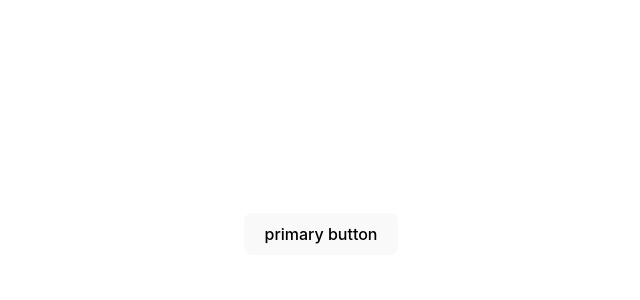
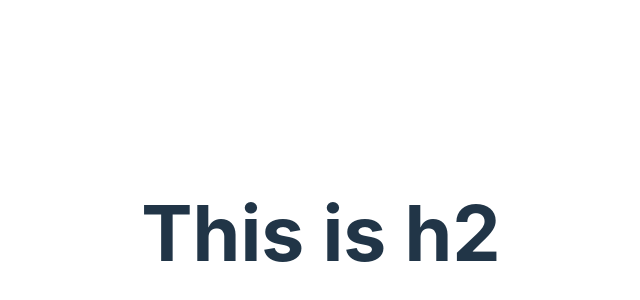
Before and after one commit to Dakshay505/react-typescript, a React (Vite) app: page / in a window 1280 px wide. Shown: the part 166-466 px from the top of the page, without its empty margins (319-959 px from the left). Built offline with nearby package versions, Linux system fonts and the light colour scheme.

Commit message:
using polymorphic

```diff
--- a/src/App.tsx
+++ b/src/App.tsx
@@ -1,4 +1,5 @@
 import "./App.css";
+import Text from "./components/polymorphic/Text";
 
 // import ConditionStatus from "./components/ConditionStatus";
 // import CounterUseReducer from "./components/CounterUseReducer";
@@ -24,7 +25,7 @@ import "./App.css";
 // import RandomNumber from "./components/restriction/RandomNumber";
 // import Toast from "./components/templateLiterals/Toast";
 
-import Button from "./components/html/Button";
+// import Button from "./components/html/Button";
 
 function App() {
   //  const person = {
@@ -104,14 +105,18 @@ function App() {
       {/* <RandomNumber  value={23} isPositive /> */}
       {/* <Toast position="center" /> */}
 
-      <Button
+      {/* <Button
         varient="primary"
         onClick={() => {
           console.log("button clicked");
         }}
       >
         primary button
-      </Button>
+      </Button> */}
+
+      <Text size="md" color="primary" as="h1" >
+        <h2>This is h2</h2>
+      </Text>
     </>
   );
 }
--- /dev/null
+++ b/src/components/polymorphic/Text.tsx
@@ -0,0 +1,19 @@
+
+
+type typeOwnProps<E extends React.ElementType> = {
+    size : "md" |"sm"| "lg"
+    color:"primary" |"secondary"
+    children : React.ReactNode
+    as ?:E
+}
+
+type TextProps<E extends React.ElementType> = typeOwnProps<E> & Omit<React.ComponentProps<E>,keyof typeOwnProps<E>>
+
+const Text = <E extends React.ElementType = 'div'>({size,color,children,as}:TextProps<E>) => {
+    const Component = as || 'div'
+  return (
+    <Component className={`${color}-${size}`}>{children}</Component>
+  )
+}
+
+export default Text
```
